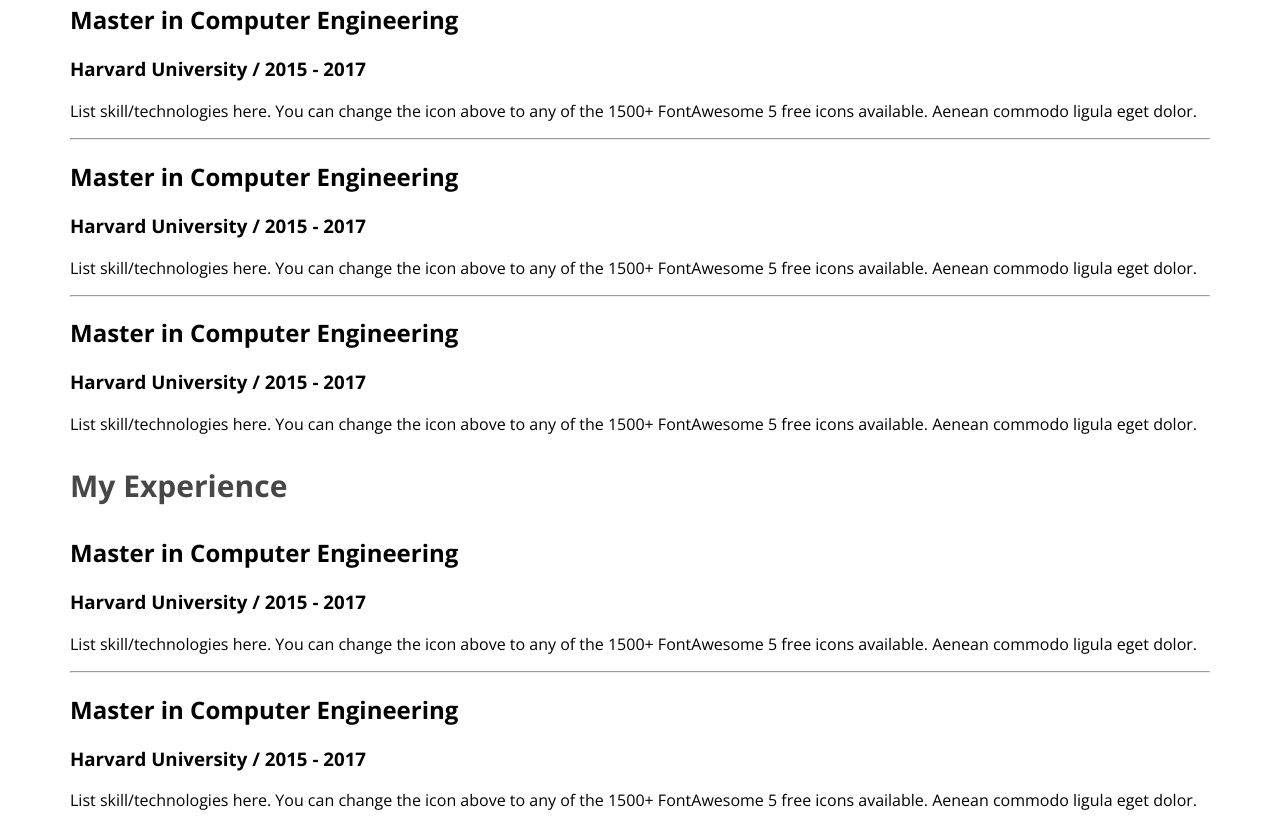
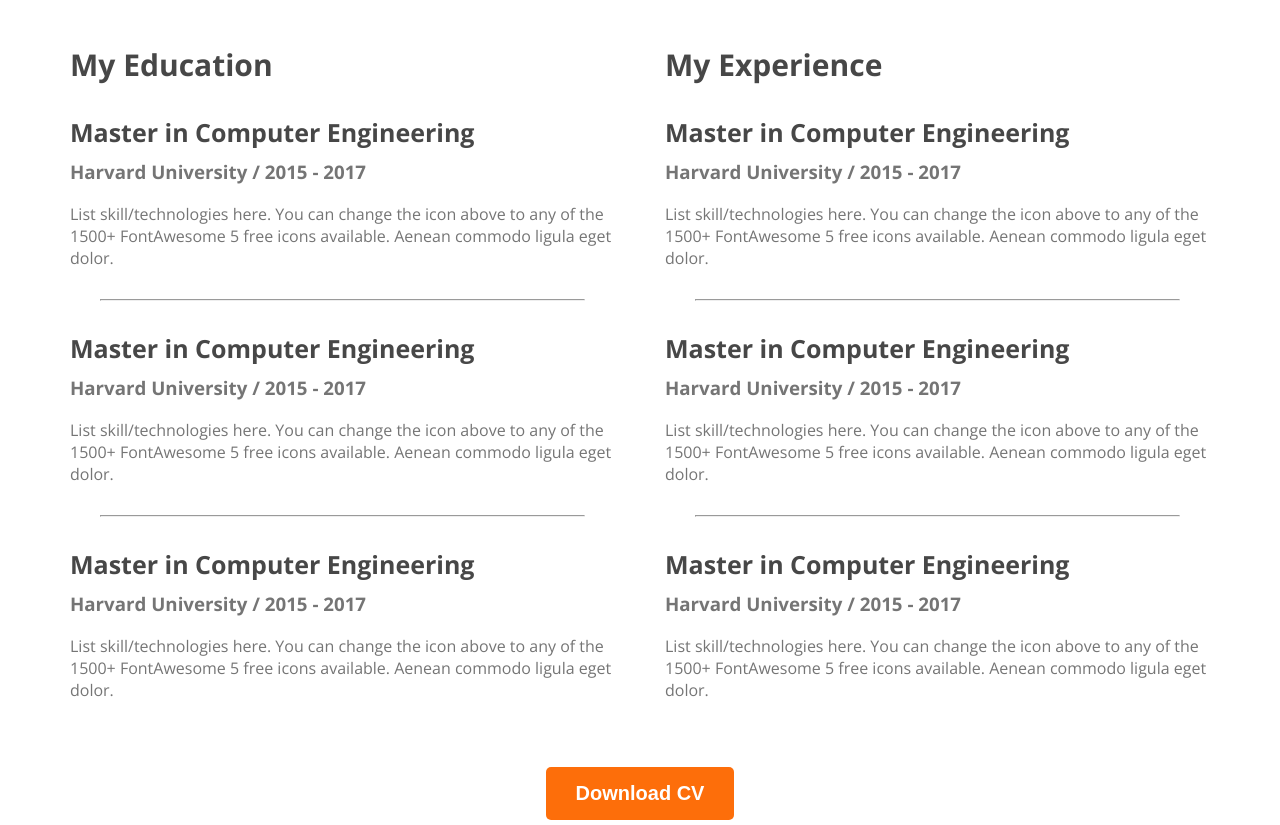
Before and after one commit to MusfiqRabby/webdeveloper-portfolio, a plain HTML site: page index.html in a window 1280 px wide. Shown: the part 2455-3280 px from the top of the page. Drawn offline with nearby package versions, Linux system fonts and the light colour scheme.

Commit message:
resume contant added

```diff
--- a/index.html
+++ b/index.html
@@ -92,25 +92,24 @@
         <h3 class="section-title">A summary of my Resume</h3>
 
         <div class="resume-container">
-            <div class="resume-colum">
-                <h3 class="resume-colum-title">My Education</h3></div>
+            <div class="resume-column">
+                <h3 class="resume-column-title">My Education</h3>
 
-
-                <div class="resumi-item">
+                <div class="resume-item">
                     <h2 class="resume-item-title">Master in Computer Engineering</h2>
                     <h3 class="resume-item-institute">Harvard University / 2015 - 2017</h3>
                     <p class="resume-item-des">List skill/technologies here. You can change the icon above
                         to any of the 1500+ FontAwesome 5 free icons available. Aenean commodo ligula eget dolor.</p>
                 </div>
                 <hr>
-                <div class="resumi-item">
+                <div class="resume-item">
                     <h2 class="resume-item-title">Master in Computer Engineering</h2>
                     <h3 class="resume-item-institute">Harvard University / 2015 - 2017</h3>
                     <p class="resume-item-des">List skill/technologies here. You can change the icon above
                         to any of the 1500+ FontAwesome 5 free icons available. Aenean commodo ligula eget dolor.</p>
                 </div>
                 <hr>
-                <div class="resumi-item">
+                <div class="resume-item">
                     <h2 class="resume-item-title">Master in Computer Engineering</h2>
                     <h3 class="resume-item-institute">Harvard University / 2015 - 2017</h3>
                     <p class="resume-item-des">List skill/technologies here. You can change the icon above
@@ -118,24 +117,24 @@
                 </div>
 
 
-
-            <div class="resume-colum">
-                <h3 class="resume-colum-title">My Experience</h3>
-                <div class="resumi-item">
+            </div>
+            <div class="resume-column">
+                <h3 class="resume-column-title">My Experience</h3>
+                <div class="resume-item">
                     <h2 class="resume-item-title">Master in Computer Engineering</h2>
                     <h3 class="resume-item-institute">Harvard University / 2015 - 2017</h3>
                     <p class="resume-item-des">List skill/technologies here. You can change the icon above
                         to any of the 1500+ FontAwesome 5 free icons available. Aenean commodo ligula eget dolor.</p>
                 </div>
                 <hr>
-                    <div class="resumi-item">
+                <div class="resume-item">
                     <h2 class="resume-item-title">Master in Computer Engineering</h2>
                     <h3 class="resume-item-institute">Harvard University / 2015 - 2017</h3>
                     <p class="resume-item-des">List skill/technologies here. You can change the icon above
                         to any of the 1500+ FontAwesome 5 free icons available. Aenean commodo ligula eget dolor.</p>
                 </div>
                 <hr>
-                    <div class="resumi-item">
+                <div class="resume-item">
                     <h2 class="resume-item-title">Master in Computer Engineering</h2>
                     <h3 class="resume-item-institute">Harvard University / 2015 - 2017</h3>
                     <p class="resume-item-des">List skill/technologies here. You can change the icon above
@@ -144,6 +143,9 @@
             </div>
         </div>
 
+       <div class="download-cv">
+         <button class="btn-primary">Download CV</button>
+       </div>
 
      </section>
 
--- a/styles/portfolio.css
+++ b/styles/portfolio.css
@@ -98,10 +98,9 @@ main {
   margin: 0 auto;
 }
 
-main section{
-    margin-top: 130px;
+main section {
+  margin-top: 130px;
 }
-
 
 /* about section style  */
 .about {
@@ -133,19 +132,51 @@ main section{
   display: flex;
   gap: 24px;
 }
-.skill {
+.skills {
   padding: 30px;
   border-radius: 5px;
   background: #fff;
   box-shadow: 0px 6px 50px 0px rgba(0, 0, 0, 0.06);
 }
 .skill-des {
-    color: #474747;
+  color: #474747;
 }
 
 /* resume section styles  */
-.resume-colum-title{
-    color: #474747;
-    font-size: 30px;
-    font-weight: 700;
+.resume-column-title {
+  color: #474747;
+  font-size: 30px;
+  font-weight: 700;
 }
+
+.resume-container {
+  display: flex;
+  gap: 50px;
+}
+
+.resume-item-title {
+  color: #474747;
+  font-size: 25px;
+  font-weight: 700;
+  margin-bottom: 10px;
+}
+
+.resume-item-institute{
+    margin-top: 20px;
+    margin-top: 0;
+}
+
+.resume-item-institute,
+.resume-item-des {
+  color: #757575;
+
+}
+
+.resume-container hr{
+    margin: 30px ;
+}
+
+.download-cv{
+    text-align: center;
+    margin-top: 50px;
+}
```
Lines whose indentation alone changed are shown as unchanged.
